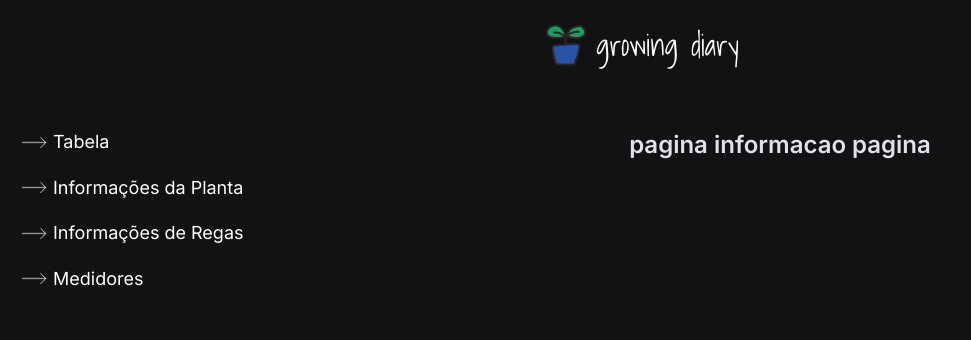
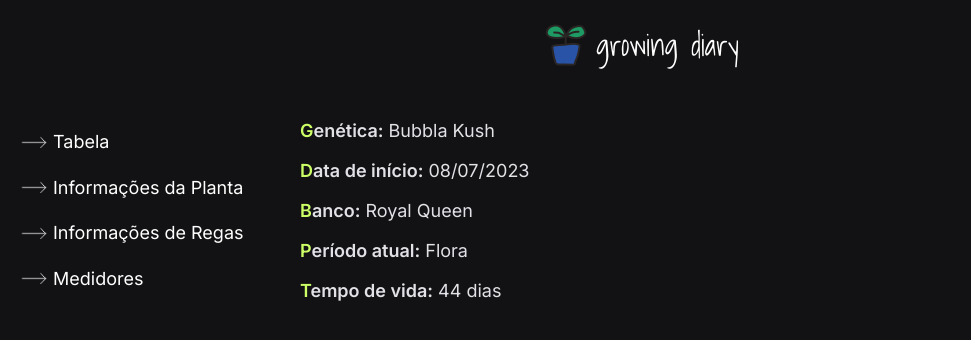
Before and after one commit to monsor3s/growing-diary-next, a Next.js app: page /pages/infoPlant in a window 1280 px wide. Shown: the top 340 px of the page, without its empty margins (0-971 px from the left). Built offline with nearby package versions, Linux system fonts and the light colour scheme.

Commit message:
:lipstick: Finished plant information page

```diff
--- a/src/app/pages/infoPlant/infoPlantPage.module.sass
+++ b/src/app/pages/infoPlant/infoPlantPage.module.sass
@@ -1,3 +1,21 @@
 .infoPlantContainer
-  margin-right: auto
-  margin-left: auto
+  display: flex
+  flex-direction: column
+  justify-content: space-around
+
+.boxField
+  display: flex
+  align-items: center
+  gap: 5px
+
+.boxField span
+  font-weight: bold
+  font-size: 18px
+
+.boxField span::first-letter
+  font-weight: bold
+  color: #ccff66
+
+.boxField p
+  font-size: 18px
+  margin: 0
--- a/src/app/pages/infoPlant/page.tsx
+++ b/src/app/pages/infoPlant/page.tsx
@@ -1,10 +1,35 @@
 import React from 'react'
 import styles from './infoPlantPage.module.sass'
+import moment from 'moment';
 
 export default function InfoPlantPage() {
+  const now = moment(new Date());
+  const past = moment('2023-07-08');
+  const duration = moment.duration(now.diff(past));
+  const days = Math.round(duration.asDays());
+
   return (
     <section className={styles.infoPlantContainer}>
-      <h1>pagina informacao pagina</h1>
+      <div className={styles.boxField}>
+        <span>Genética:</span>
+        <p>Bubbla Kush</p>
+      </div>
+      <div className={styles.boxField}>
+        <span>Data de início:</span>
+        <p>08/07/2023</p>
+      </div>
+      <div className={styles.boxField}>
+        <span>Banco:</span>
+        <p>Royal Queen</p>
+      </div>
+      <div className={styles.boxField}>
+        <span>Período atual:</span>
+        <p>Flora</p>
+      </div>
+      <div className={styles.boxField}>
+        <span>Tempo de vida:</span>
+        <p>{days} dias</p>
+      </div>
     </section>
   )
 }
--- a/src/components/header.tsx
+++ b/src/components/header.tsx
@@ -1,8 +1,7 @@
 import React from 'react'
-import moment from 'moment';
+import Link from 'next/link';
 import styles from '../app/styles/header.module.sass'
 import { Shadows_Into_Light } from 'next/font/google';
-import Link from 'next/link';
 import LogoLeaf from '@/objects/logoLeaf';
 
 const shadowIntoLight = Shadows_Into_Light({
@@ -12,12 +11,6 @@ const shadowIntoLight = Shadows_Into_Light({
 
 
 export default function Header() {
-
-  const now = moment(new Date());
-  const past = moment('2023-07-08');
-  const duration = moment.duration(now.diff(past));
-  const days = Math.round(duration.asDays());
-
   return (
     <>
       <header className={styles.header}>
@@ -27,10 +20,6 @@ export default function Header() {
             <span className={shadowIntoLight.className}>growing diary</span>
           </div>
         </Link>
-
-        {/* <h2>Bubbla Kush</h2>
-        <h2>{days} dias de vida</h2>
-        <span>Período atual: Vegetativo</span> */}
       </header>
     </>
 )}
```
